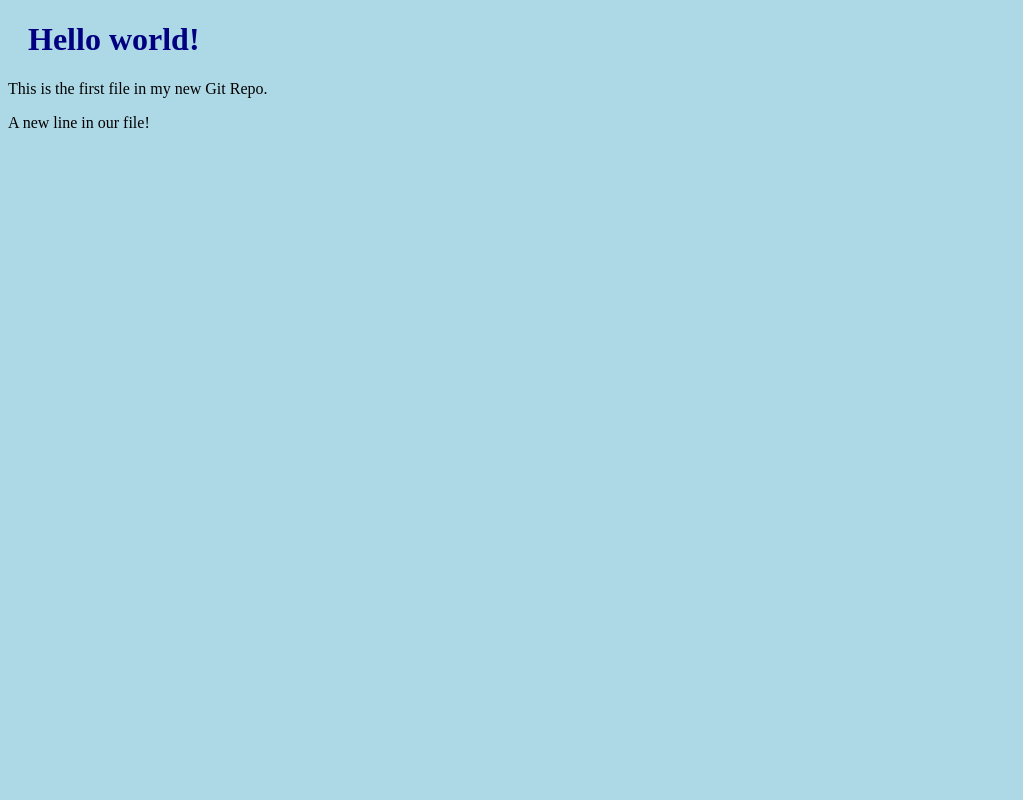
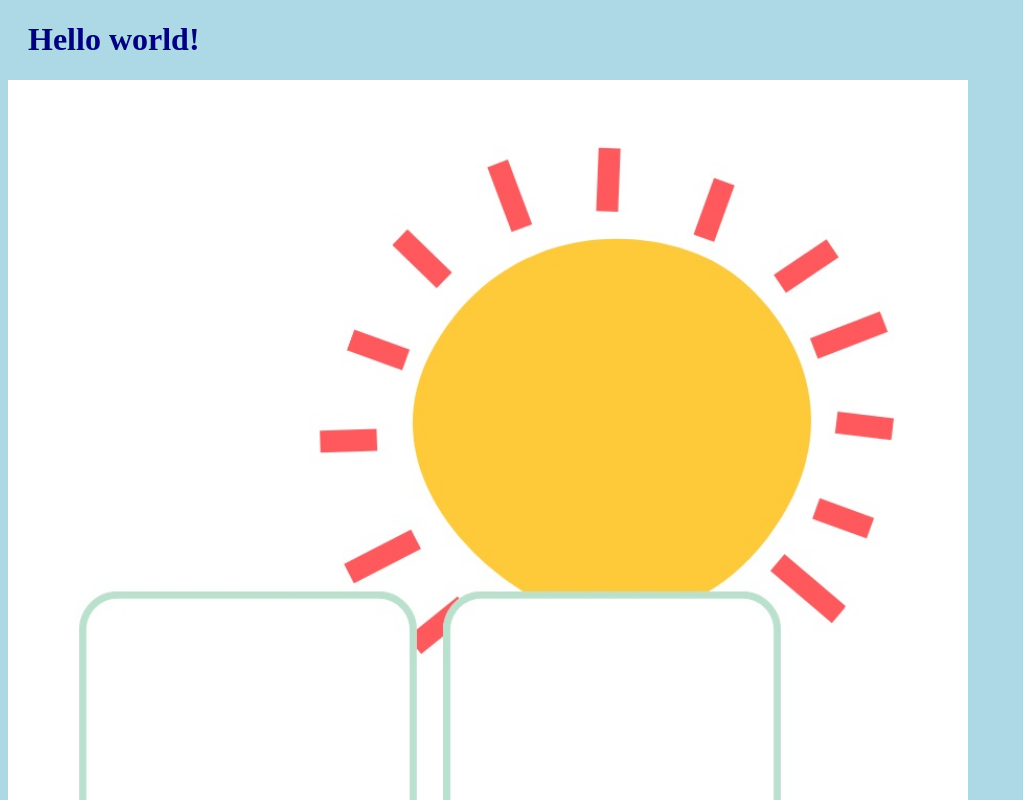
Before and after one commit to arminmr96/hello-world, a plain HTML site: page index.html in a window 1280 px wide. Shown: the top 800 px of the page, without its empty margins (0-1023 px from the left). Drawn offline with Linux system fonts and the light colour scheme.

Commit message:
Added image to Hello World

```diff
--- a/index.html
+++ b/index.html
@@ -7,6 +7,8 @@
 <body>
 
 <h1>Hello world!</h1>
+<div><img src="images/hello_world_image.jpg" alt="Hello World from Space"
+style="width:100%;max-width:960px"></div>
 <p>This is the first file in my new Git Repo.</p>
 <p>A new line in our file!</p>
 
```
Also changed, not shown: images/hello_world_image.jpg (added).
